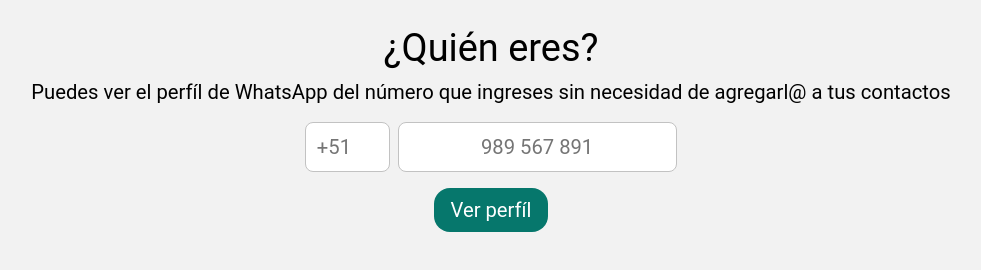
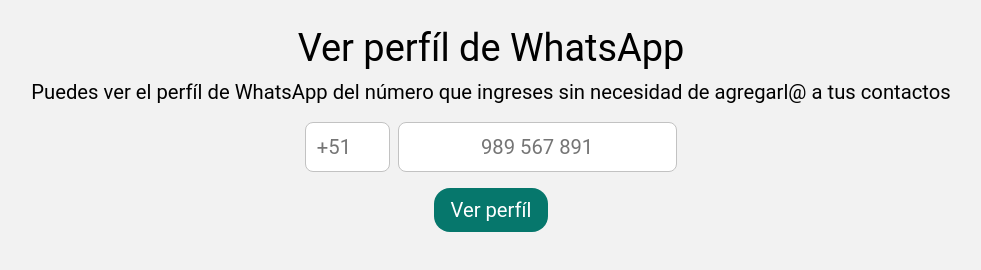
Before and after one commit to erlynascarate/quien-eres, a plain HTML site: page index.html in a window 1280 px wide. Shown: the whole page, without its empty margins (149-1130 px from the left). Drawn offline with Linux system fonts and the light colour scheme.

Commit message:
Cambia el nombre del titulo

```diff
--- a/index.html
+++ b/index.html
@@ -5,7 +5,7 @@
     <meta http-equiv="X-UA-Compatible" content="IE=edge">
     <meta name="viewport" content="width=device-width, initial-scale=1.0">
     <meta name="description" content="¿Sabías que puedes ver el perfíl de WhatsApp del número que ingreses sin necesidad de agregarl@ a tus contactos?">
-    <title>¿Quién eres?</title>
+    <title>Ver perfíl de WhatsApp</title>
     <link rel="stylesheet" href="./css/reset.css">
     <link rel="stylesheet" href="style.css">
     <script defer src="./js/pwa.js"></script>
@@ -13,7 +13,7 @@
 </head>
 <body>
     <header>
-        <h1>¿Quién eres?</h1>
+        <h1>Ver perfíl de WhatsApp</h1>
     </header>
     <main>
         <section>
```
